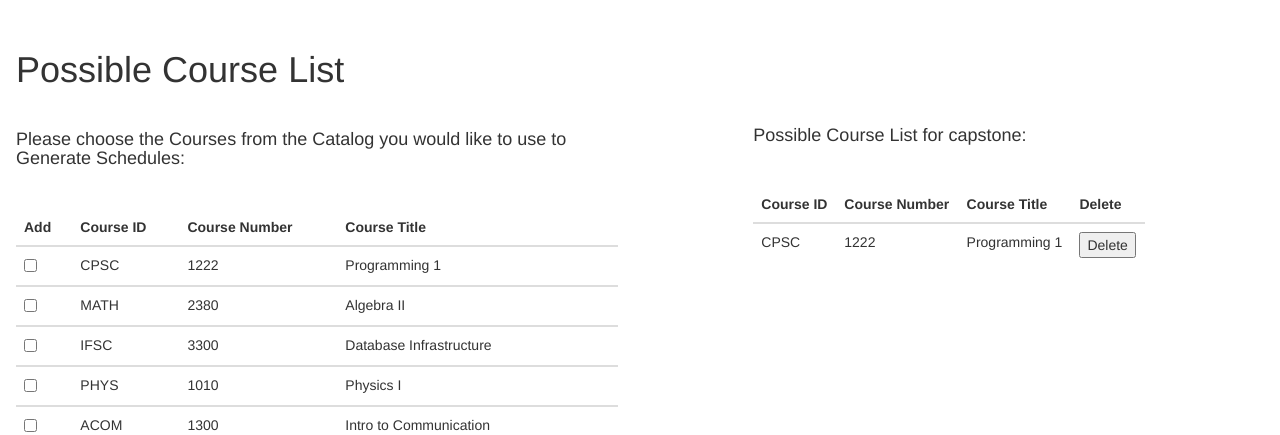
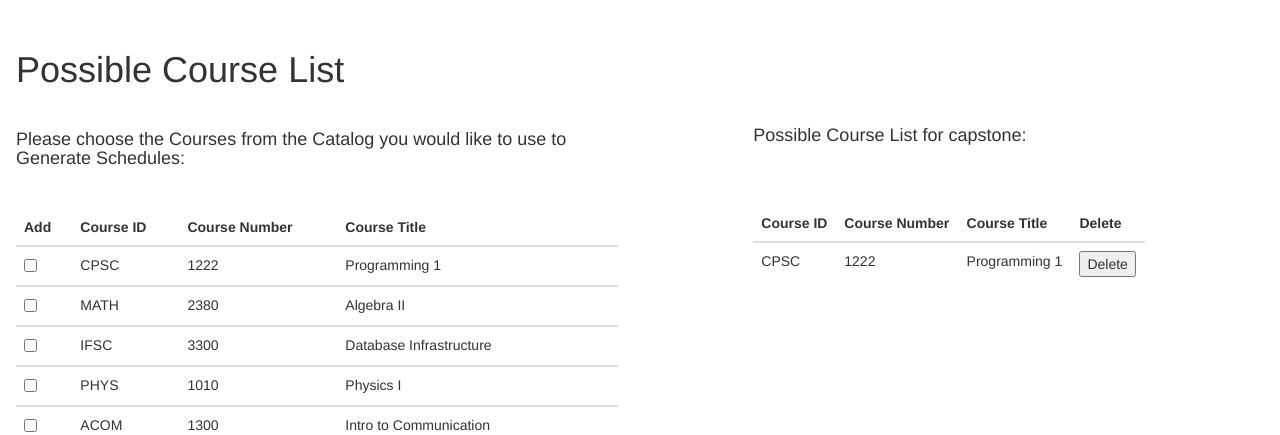
Before and after one commit to zgjohnson/semesterScheduler, a Django app: page /possible_courses/ in a window 1280 px wide. Shown: the part 308-743 px from the top of the page. Run offline with Django 3.2, Linux system fonts and the light colour scheme; a user stored in the database is signed in; data comes from the database, SQL or seed files in the repository; some libraries are stand-ins or nearby versions.

Commit message:
Update designatedCourses.html

```diff
--- a/catalog/templates/designatedCourses.html
+++ b/catalog/templates/designatedCourses.html
@@ -45,7 +45,7 @@
         <div class="col-sm-1"></div>
 
         <div class="col-sm-4">
-            <h4 style="padding-top: 46px">Possible Course List for {{ user.username }}:</h4>
+            <h4 style="padding-top: 46px; padding-bottom: 49px;">Possible Course List for {{ user.username }}:</h4>
 
             <table class="table table-hover">
                 <thead>
```
